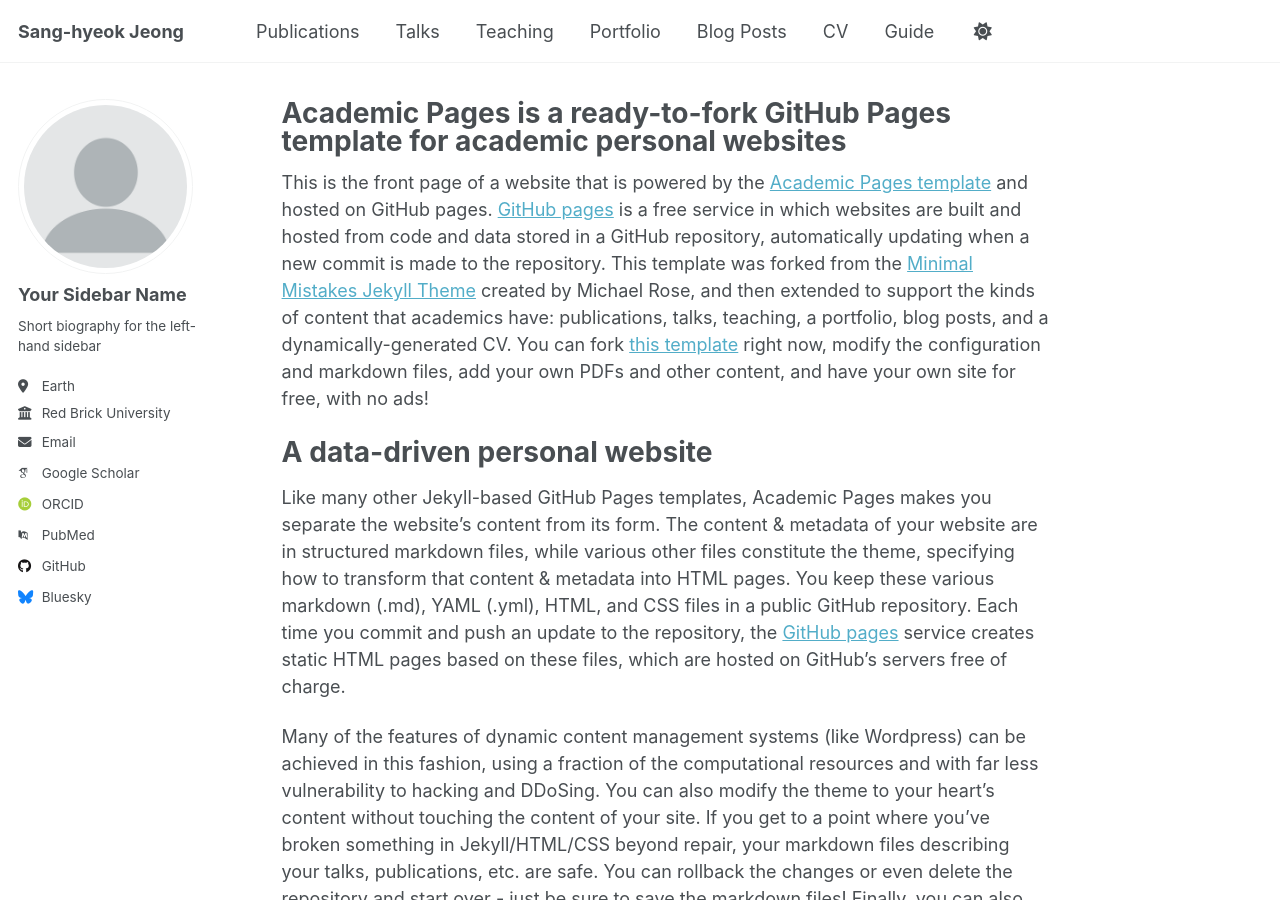
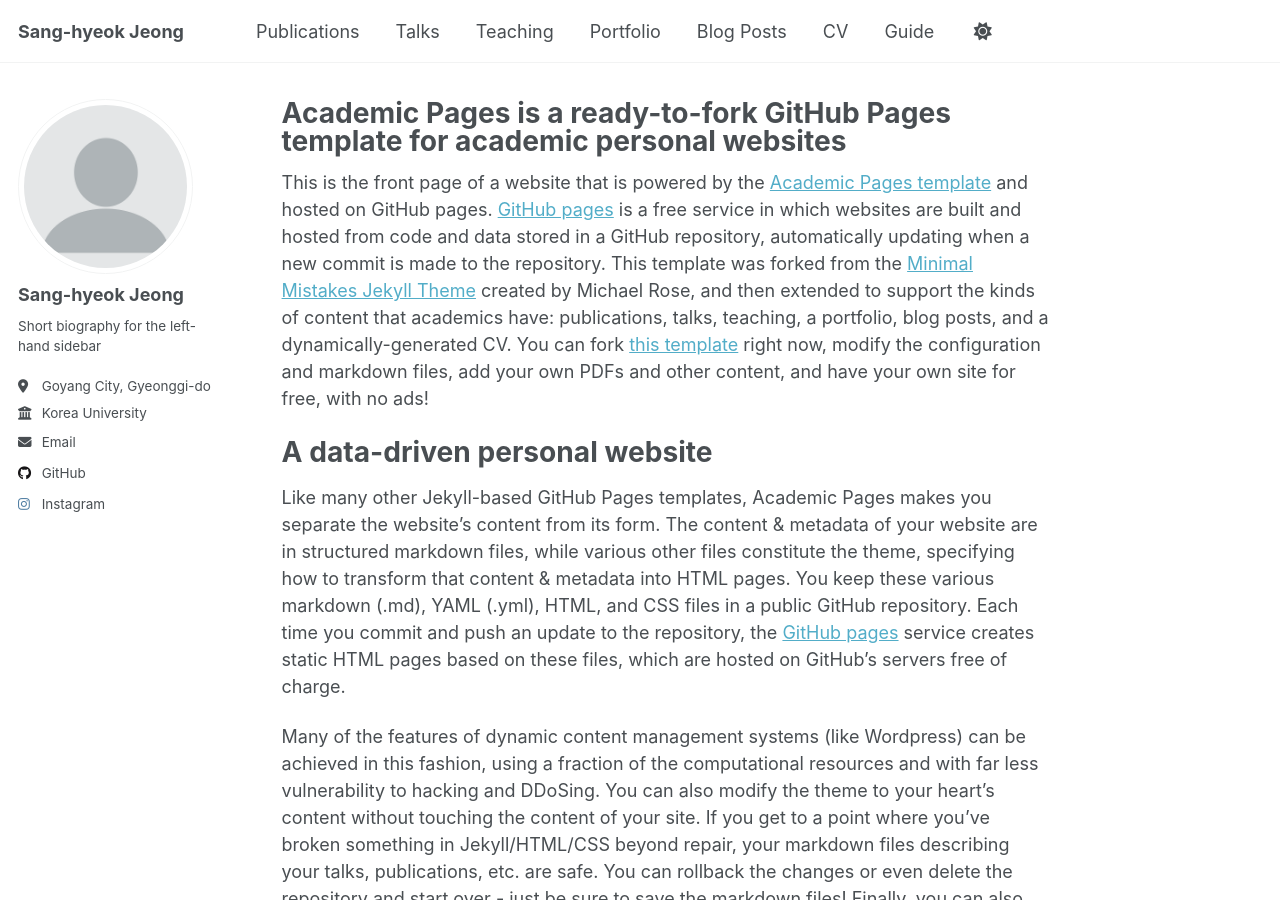
Before and after one commit to jung-sanghyuk/jung-sanghyuk.github.io, a Jekyll site: the page built from _pages/about.md, in a window 1280 px wide and 900 px high. Built offline with Jekyll 4.4.1, drawn with Linux system fonts in a browser that asks for light colours; some web fonts are replaced.

Commit message:
Update _config.yml

```diff
--- a/_config.yml
+++ b/_config.yml
@@ -23,22 +23,22 @@ repository               : "academicpages/academicpages.github.io"
 author:
   # Biographic information
   avatar           : "profile.png"
-  name             : "Your Sidebar Name"
+  name             : "Sang-hyeok Jeong"
   pronouns         : # example: "she/her"
   bio              : "Short biography for the left-hand sidebar"
-  location         : "Earth"
-  employer         : "Red Brick University"
+  location         : "Goyang City, Gyeonggi-do Province, South Korea"
+  employer         : "Korea University"
   uri              : # URL
-  email            : "none@example.org"
+  email            : "nacl31566@korea.ac.kr"
 
   # Academic websites
   academia         : # URL
   arxiv            : # URL - Update with the correct link to your profile
-  googlescholar    : "https://scholar.google.com/citations?user=PS_CX0AAAAAJ"
+  googlescholar    : #
   impactstory      : # URL
-  orcid            : "http://orcid.org/yourorcidurl"
+  orcid            : #
   semantic         : # URL
-  pubmed           : "https://www.ncbi.nlm.nih.gov/pubmed/?term=john+snow"
+  pubmed           : #
   researchgate     : # URL
   scopus           : # URL
 
@@ -46,19 +46,19 @@ author:
   bitbucket        : # Username - Update with your username on the site
   codepen          : # Username
   dribbble         : # Username
-  github           : "academicpages"
+  github           : "1jsh"
   kaggle           : # Username
   stackoverflow    : # User number or user number and name (i.e., use "1" or "1/jeff-atwood")
 
   # Social media
-  bluesky          : "bsky.app" # Replace this with you Bluesky username
+  bluesky          : # Replace this with you Bluesky username
   facebook         : # Username
   flickr           : # Username
   foursquare       : # Username
   goodreads        : # Username
   google_plus      : # Username
   keybase          : # Username
-  instagram        : # Username
+  instagram        : "jung_sanghyuk_"
   lastfm           : # Username
   linkedin         : # Username
   mastodon         : # URL
```
